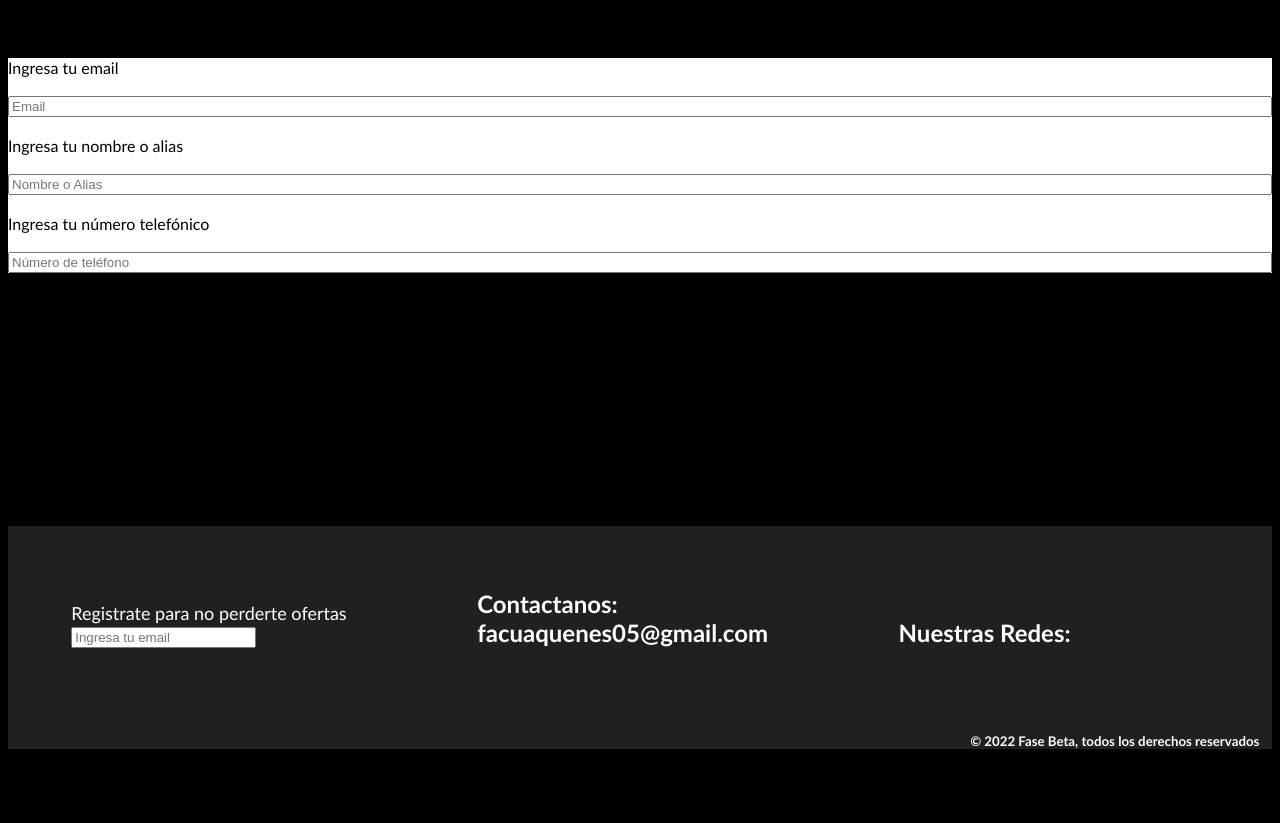
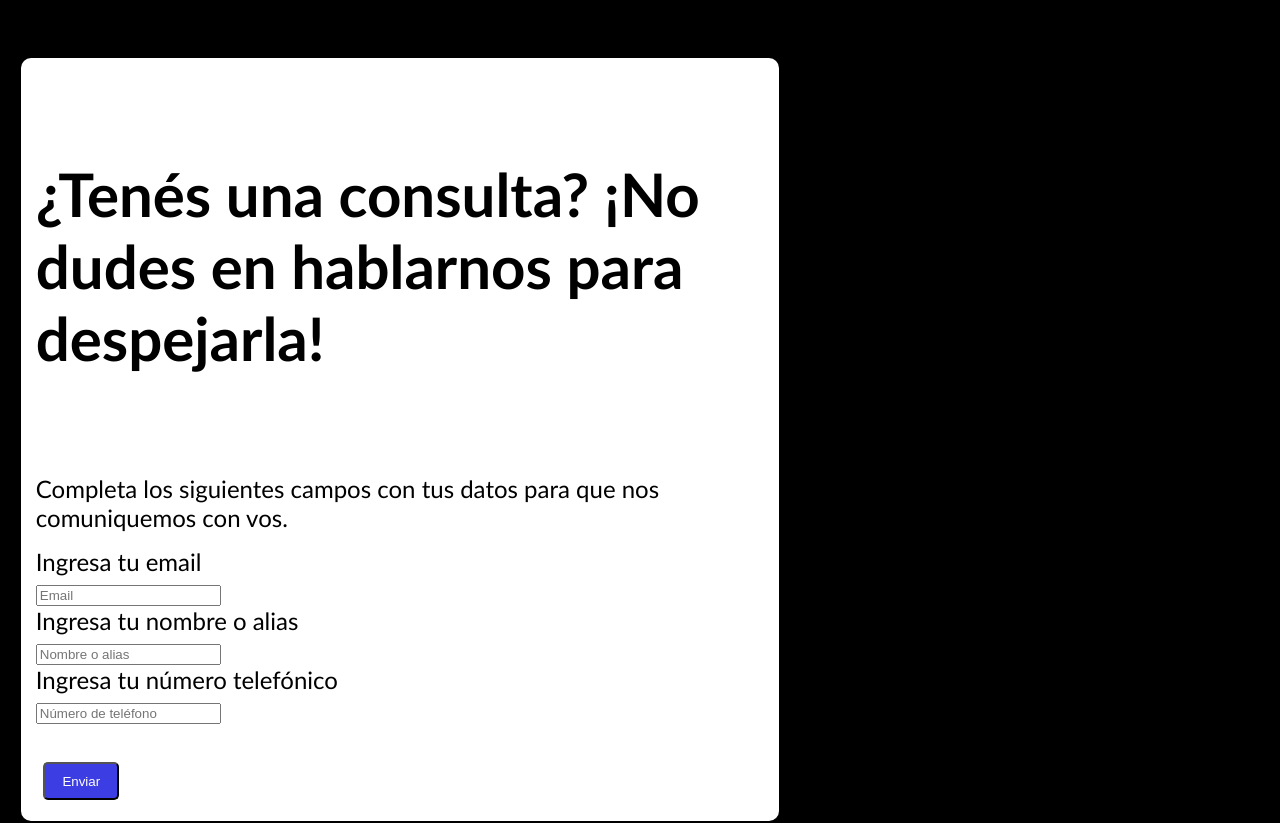
Before and after one commit to FacundoAquenes/pags-web-Aquenes-coderhouse, a website: page pages/contacto.html in a window 1280 px wide. Shown: the part 260-1083 px from the top of the page. Before the commit the page ends 1022 px from the top, so only its background shows below. Drawn offline with nearby package versions, Linux system fonts and the light colour scheme.

Commit message:
agrego cambios maps, mixin y extends

```diff
--- a/pages/contacto.html
+++ b/pages/contacto.html
@@ -23,19 +23,28 @@
         </section>
         </header>
     <head>
-    <form class="formulario">
-        <label for="correo">Ingresa tu email</label>
-        <br />
-        <input id="correo" type="email" placeholder="Email">
-        <br />
+        <div class="contacto" style="width: 60%;">
+            <div class="card-body">
+                <h5 class="card-title">¿Tenés una consulta? ¡No dudes en hablarnos para despejarla!
+                </h5>
+                <p class="card-text">Completa los siguientes campos con tus datos para que nos comuniquemos con vos.</p>
+                <form class="formContacto">
+                    <label for="email">Ingresa tu email</label>
+                </br>
+                    <input id="email" type="email" placeholder="Email">
+                </br>
                     <label for="nombre">Ingresa tu nombre o alias</label>
-        <br />
-        <input id="nombre" type="text" placeholder="Nombre o Alias">
-        <br/>
+                </br>
+                    <input id="nombre" type="text" placeholder="Nombre o alias">
+                </br>
                     <label for="numero">Ingresa tu número telefónico</label>
-        <br/>
+                </br>
                     <input id="numero" type="number" placeholder="Número de teléfono">
                 </form>
+                <button class="enviar">Enviar</button>
+            </div>
+        </div>
+
     </head>
     <footer class="footer">
         <form>
@@ -56,5 +65,6 @@
             <h5>© 2022 Fase Beta, todos los derechos reservados</h5>
         </span>
     </footer>
+    <script src="https://cdn.jsdelivr.net/npm/bootstrap@5.2.1/dist/js/bootstrap.bundle.min.js"></script>
     </body>
 </html>
--- /dev/null
+++ b/styles/partials/colores.scss
@@ -0,0 +1,4 @@
+$colores:$colores (
+    colorprimario:rgb(61, 61, 228),
+    colorsecundario:rgb(94, 94, 231),
+    );
--- /dev/null
+++ b/styles/partials/contacto.scss
@@ -0,0 +1,23 @@
+%contacto{
+    background-color: white;
+    display: flex;
+    justify-content: center;
+    margin: 1%;
+    border-radius: 10px;
+}
+.formContacto{
+    font-size: x-large;
+    margin: 2%;
+}
+.enviar{
+    margin: 3%;
+    margin-bottom: 5%;
+    color: white;
+    background-color: map-get($map: colores, $key:colorprimario );
+    border-radius: 5px;
+    height: 5%;
+    width: 10%;
+}
+.enviar:hover{
+    background-color: map-get($map: colores, $key:colorsecundario) ;
+}
--- /dev/null
+++ b/styles/partials/footer.scss
@@ -0,0 +1,22 @@
+.footer{
+    background-color: rgb(32, 32, 32);
+    color: white;
+    font-style: unset;
+        .footer form{
+            display: inline-block;
+            margin: 5%;
+            font-size:large;
+            background-color: rgb(32, 32, 32);
+        }
+        .footer h3{
+            display: inline-block;
+            margin: 5%;
+            font-size: x-large;
+        }
+        .footer h5{
+            display: flex;
+            justify-content: end;
+            margin-right: 1%;
+            margin-bottom: 1%;
+        }
+}
--- /dev/null
+++ b/styles/partials/mixin.scss
@@ -0,0 +1,10 @@
+@mixin button ($backround){
+    width: 20%;
+    height: 15%;
+    background-image: $backround;
+    font-size: large;
+    transition: padding 0.3s ease;
+}
+.boton{
+    @include button($backround: linear-gradient(to left, red, orange));
+}
--- /dev/null
+++ b/styles/partials/planes.scss
@@ -0,0 +1,51 @@
+.card{
+    @extend%contacto;
+    transition: padding 0.8s ease;
+
+    .card-titulo{
+        color: white;
+        font-size: 350%;
+    }
+    .card-texto{
+        color: white;
+        font-size: x-large;
+    }
+    .card:hover{
+        padding: 3rem;
+    }
+    .card-title{
+        display: flex;
+        justify-content: start;
+        font-size: x-large;
+    }
+    .card-text{
+        color: black;
+        display: flex;
+        justify-content: center;
+        font-size: x-large;
+    }
+    .precio{
+        display: flex;
+        justify-content: end;
+        font-size: x-large;
+        margin: 2%;
+    }
+    .card-link{
+        display: flex;
+        justify-content: start;
+        font-size: x-large;
+        margin-bottom: 5%;
+        margin-left: 2%;
+    }
+    .card-title{
+        color: black;
+        font-size: 60px;
+        margin-left: 2%;
+    }
+    .card-text{
+        display: flex;
+        justify-content: left;
+        color: black;
+        margin: 2%;
+    }
+}
--- a/styles/style.css
+++ b/styles/style.css
@@ -8,7 +8,7 @@
     display: inline-block;
     margin: 5%;
     font-size:large;
-
+    background-color: rgb(32, 32, 32);
 
 }
 .footer h3{
@@ -62,13 +62,6 @@ html{
     font-family: 'Gill Sans', 'Gill Sans MT', Calibri, 'Trebuchet MS', sans-serif;
 }
 
-.formulario{
-    background-color: white;
-    margin-bottom: 20%;
-    display:flex;
-    justify-content: center;
-    flex-direction: column;
-}
 .grilla{
     display: grid;
     grid-template-rows: 20% 60% 20%;
@@ -149,3 +142,26 @@ html{
     color: black;
     margin: 2%;
 }
+.contacto{
+    background-color: white;
+    display: flex;
+    justify-content: center;
+    margin: 1%;
+    border-radius: 10px;
+}
+.formContacto{
+    font-size: x-large;
+    margin: 2%;
+}
+.enviar{
+    margin: 3%;
+    margin-bottom: 5%;
+    color: white;
+    background-color: rgb(61, 61, 228);
+    border-radius: 5px;
+    height: 5%;
+    width: 10%;
+}
+.enviar:hover{
+    background-color: rgb(94, 94, 231) ;
+}
--- a/styles/styles.scss
+++ b/styles/styles.scss
@@ -1 +1,6 @@
 @import "./partials/header.scss";
+@import "./partials/mixin.scss";
+@import "./partials/colores.scss";
+@import "./partials/contacto.scss";
+@import "./partials/footer.scss";
+@import "./partials/planes.scss";
```
Also changed, not shown: index.html (+1 -1 lines). Lines whose indentation alone changed are shown as unchanged.
